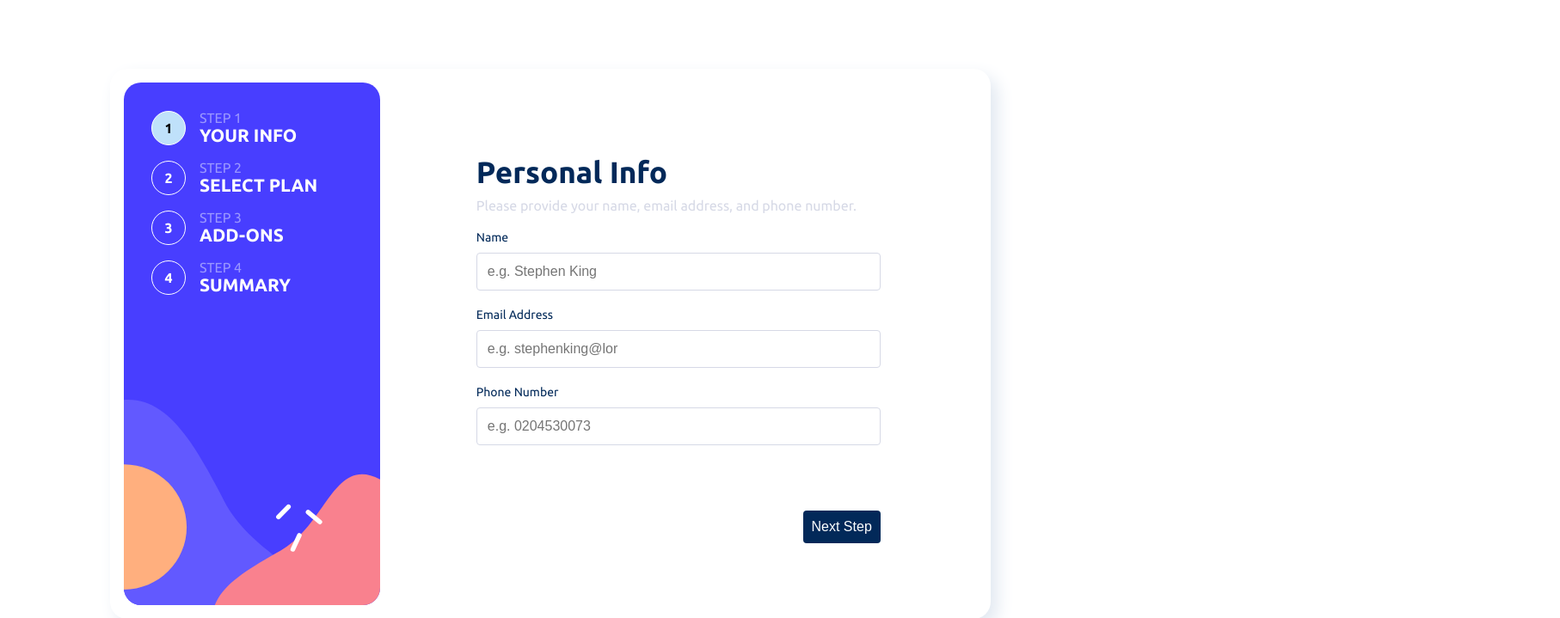
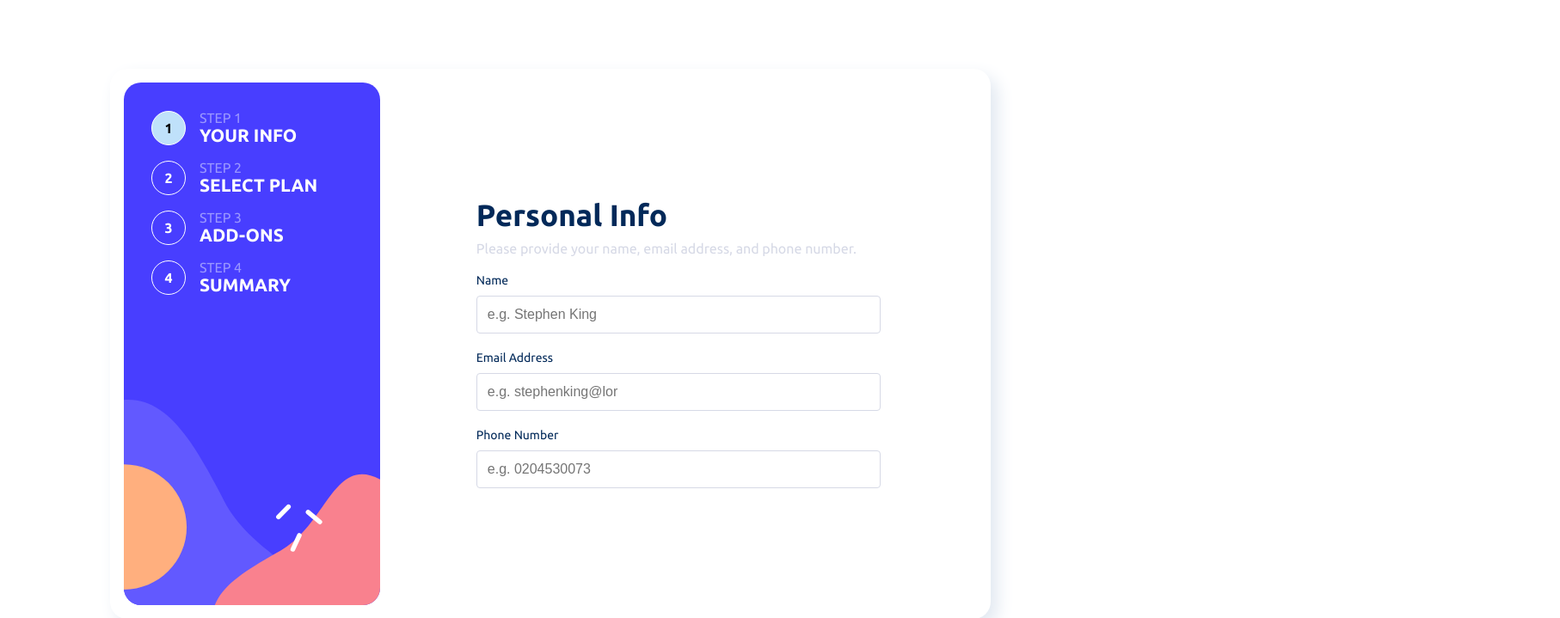
Before and after one commit to Pe-KaY/multi-step-form, an Angular app: page / in a window 1280 px wide. Shown: the top 719 px of the page at 86% size, 1814 px wide, since content can reach past the window. Built offline with nearby package versions, Linux system fonts and the light colour scheme.

Commit message:
button adjusted

```diff
--- a/src/app/personalinfo/personalinfo.component.css
+++ b/src/app/personalinfo/personalinfo.component.css
@@ -63,8 +63,8 @@
     display: flex;
     justify-content: flex-end;
     align-items: flex-end;
-    margin-top: 70px;
-    /* position: absolute; */
+    /* margin-top: 150px; */
+    position: absolute;
 }
 .next-btn {
     padding: 0.625em 1.25em;
```
